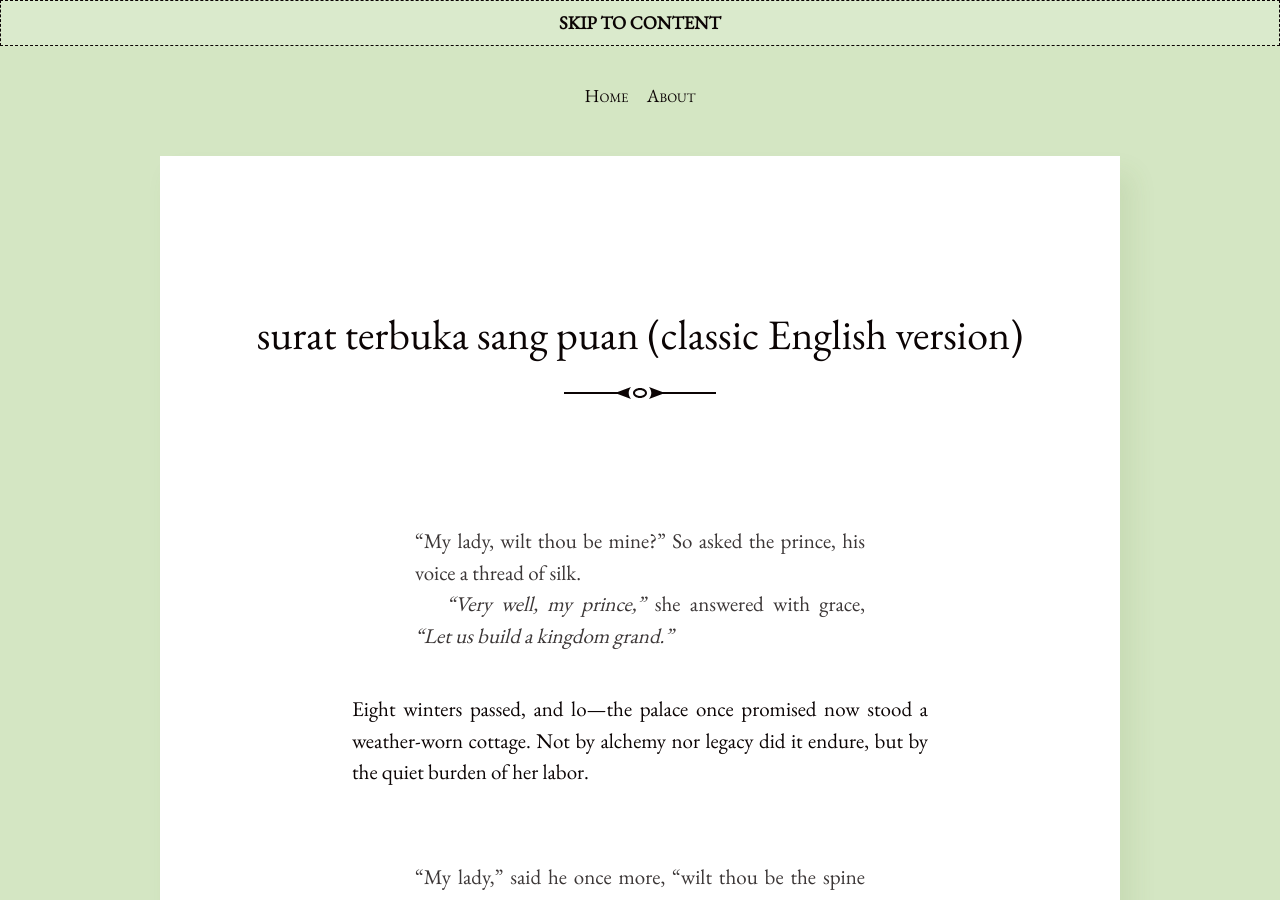
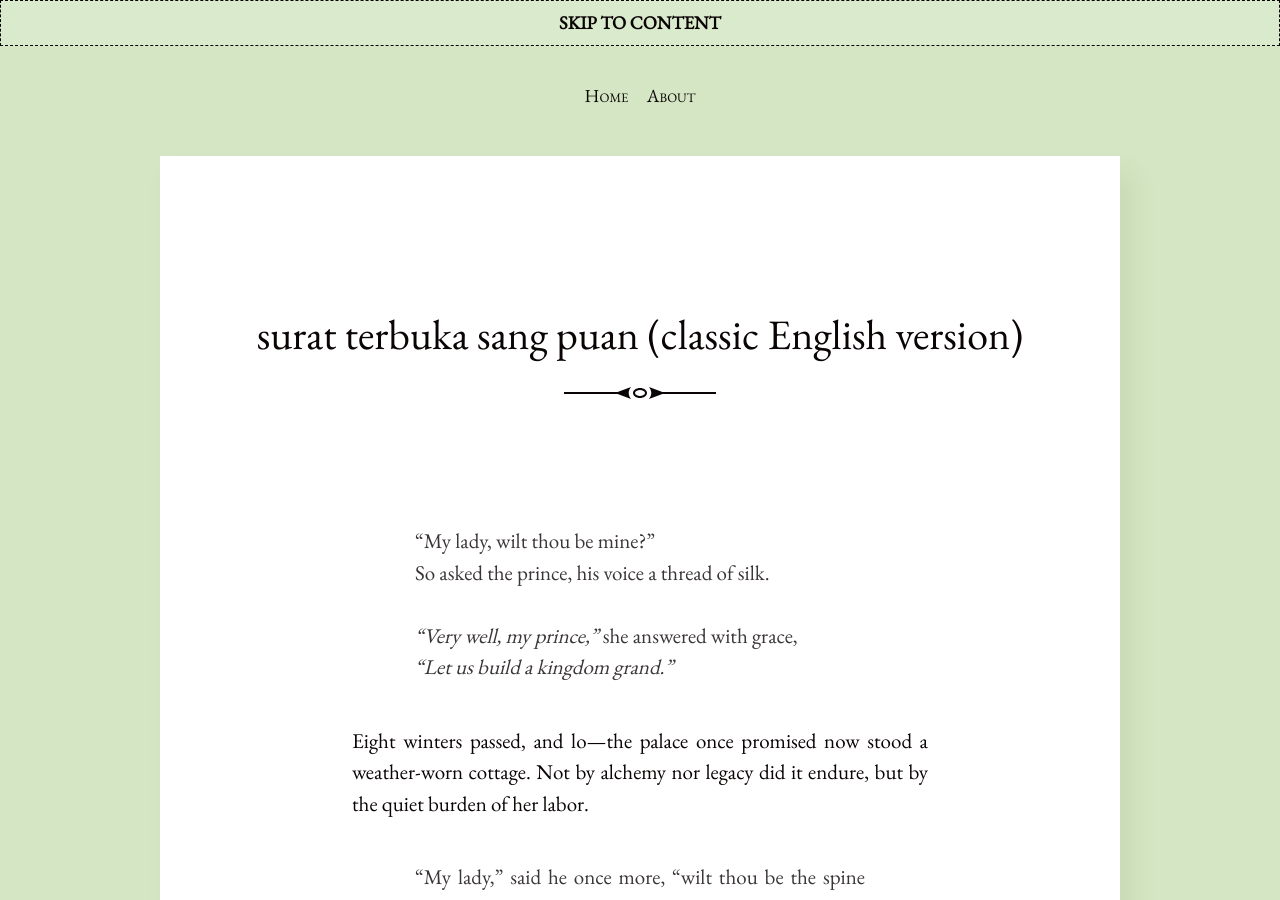
Before and after one commit to ayukaryana/ayukaryana.github.io, a Jekyll site: the page built from _posts/2025-05-09-surat-terbuka-puan.md, in a window 1280 px wide and 900 px high. Built offline with Jekyll 4.4.1, drawn with Linux system fonts in a browser that asks for light colours.

Commit message:
Update 2025-05-09-surat-terbuka-puan.md
fix indenting

```diff
--- a/_posts/2025-05-09-surat-terbuka-puan.md
+++ b/_posts/2025-05-09-surat-terbuka-puan.md
@@ -6,22 +6,22 @@ author: "Maryam Medina, translated and classic-ed by ChatGPT"
 categories: literature
 ---
 
-> “My lady, wilt thou be mine?”
-> So asked the prince, his voice a thread of silk.
->
-> *“Very well, my prince,”* she answered with grace,
+> “My lady, wilt thou be mine?”<br>
+> So asked the prince, his voice a thread of silk.<br>
+<br>
+> *“Very well, my prince,”* she answered with grace,<br>
 > *“Let us build a kingdom grand.”*
 
 Eight winters passed, and lo—the palace once promised now stood a weather-worn cottage. Not by alchemy nor legacy did it endure, but by the quiet burden of her labor. <br>
+
+> “My lady,” said he once more, “wilt thou be the spine that keeps me tall?”<br>
+> *“How could I?”* she whispered. *“These bones have bowed beneath our roof.”*<br>
 <br>
-> “My lady,” said he once more, “wilt thou be the spine that keeps me tall?”
-> *“How could I?”* she whispered. *“These bones have bowed beneath our roof.”*
->
-> “Then help me rise, for my knees are chained by demons I cannot name.”
-> *“Alas, my prince,”* she murmured, *“these feet were lost upon the road that warmed thy sleep.”*
+> “Then help me rise, for my knees are chained by demons I cannot name.”<br>
+> *“Alas, my prince,”* she murmured, *“these feet were lost upon the road that warmed thy sleep.”*<br>
 
 Still he wandered, round and round, calling her out within the walls they once shared:<br>
 <br>
-> “My lady, where hast thou gone? Why leavest thou me so alone?”
+> “My lady, where hast thou gone? Why leavest thou me so alone?”<br>
 
 But the floor gave no reply, though the soil beneath was soft and newly turned. There lay the one he sought, buried not by earth, but by the weight of giving.
```
